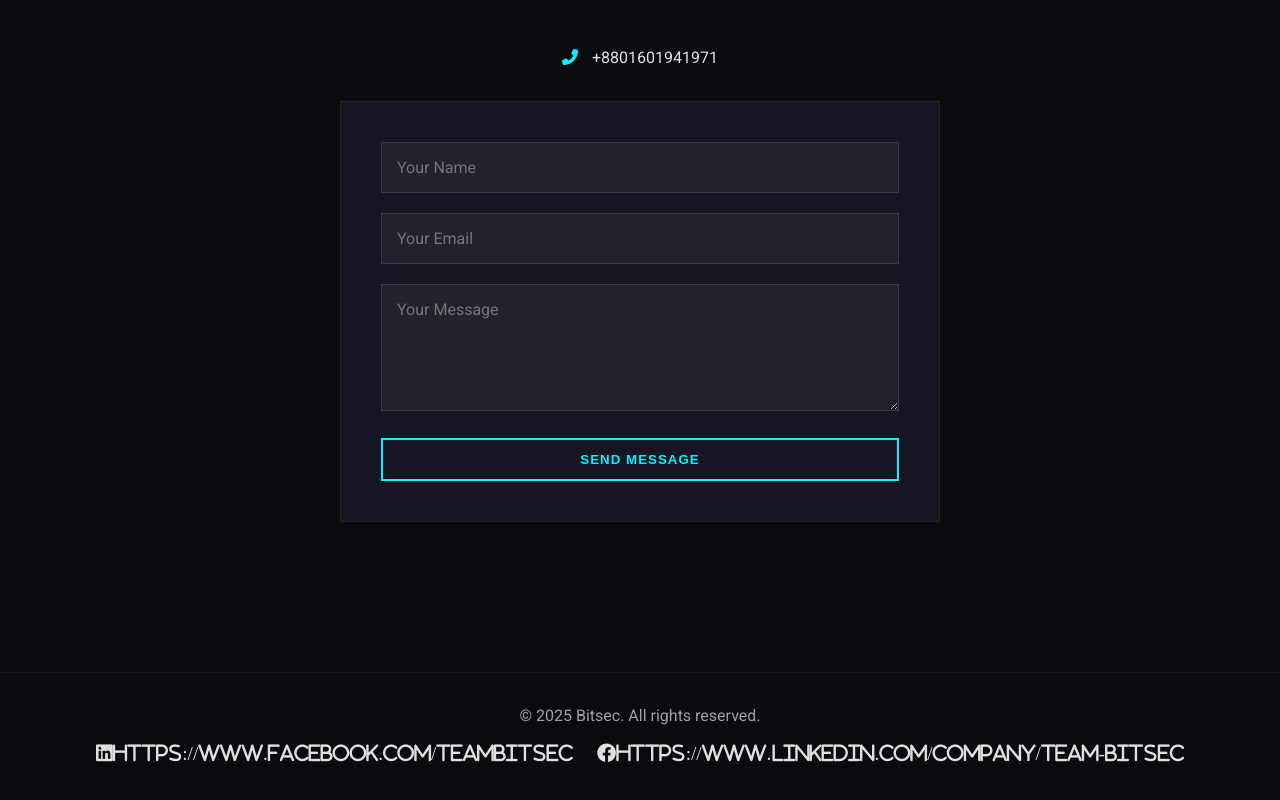
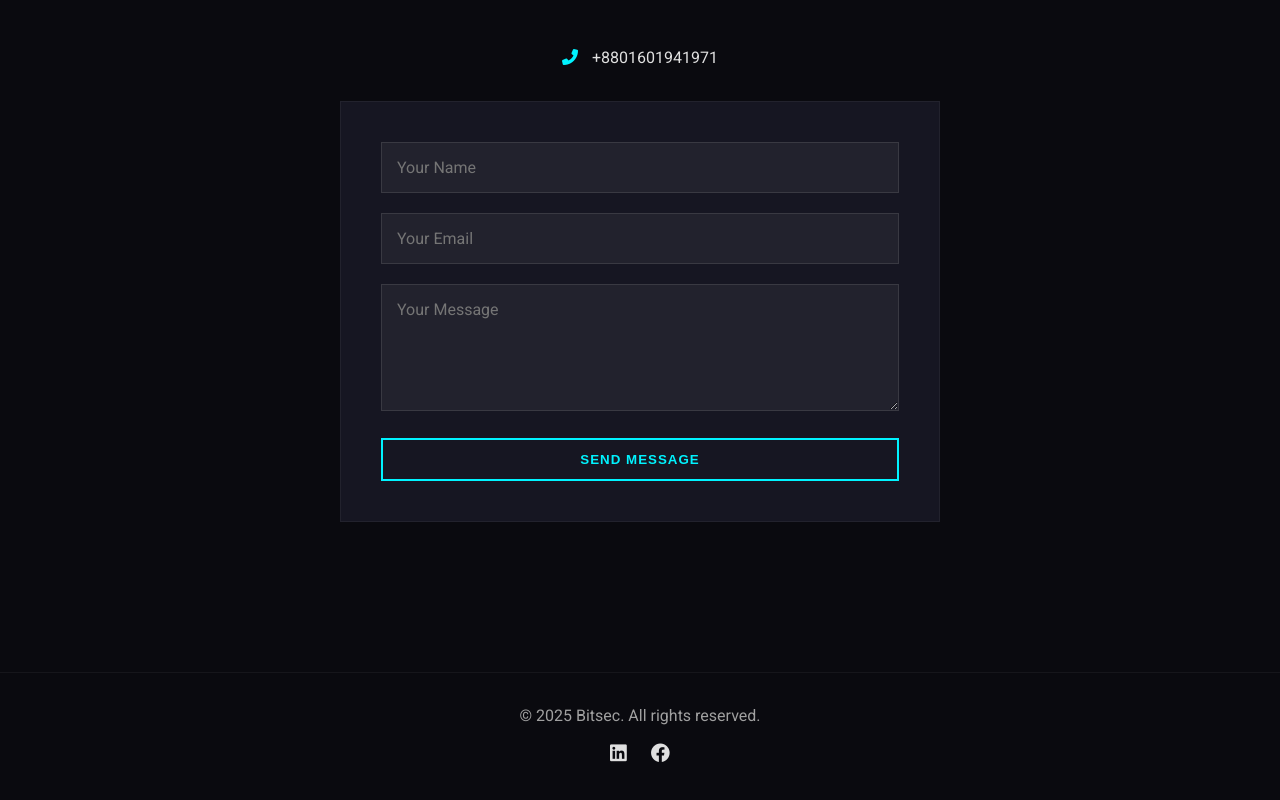
Before and after one commit to Team-Bitsec/Bitsec, a plain HTML site: page index.html in a window 1280 px wide. Shown: the part 2090-2890 px from the top of the page. Drawn offline with Linux system fonts and the light colour scheme.

Commit message:
Fix social media links in footer section

```diff
--- a/index.html
+++ b/index.html
@@ -103,8 +103,8 @@
         <div class="container">
             <p>&copy; 2025 Bitsec. All rights reserved.</p>
             <div class="socials">
-                <a href="#"><i class="fab fa-linkedin">https://www.facebook.com/TeamBitsec</i></a>
-                <a href="#"><i class="fab fa-facebook">https://www.linkedin.com/company/team-bitsec</i></a>
+                <a href="https://www.facebook.com/TeamBitsec"><i class="fab fa-linkedin"></i></a>
+                <a href="https://www.linkedin.com/company/team-bitsec"><i class="fab fa-facebook"></i></a>
             </div>
         </div>
     </footer>
```
